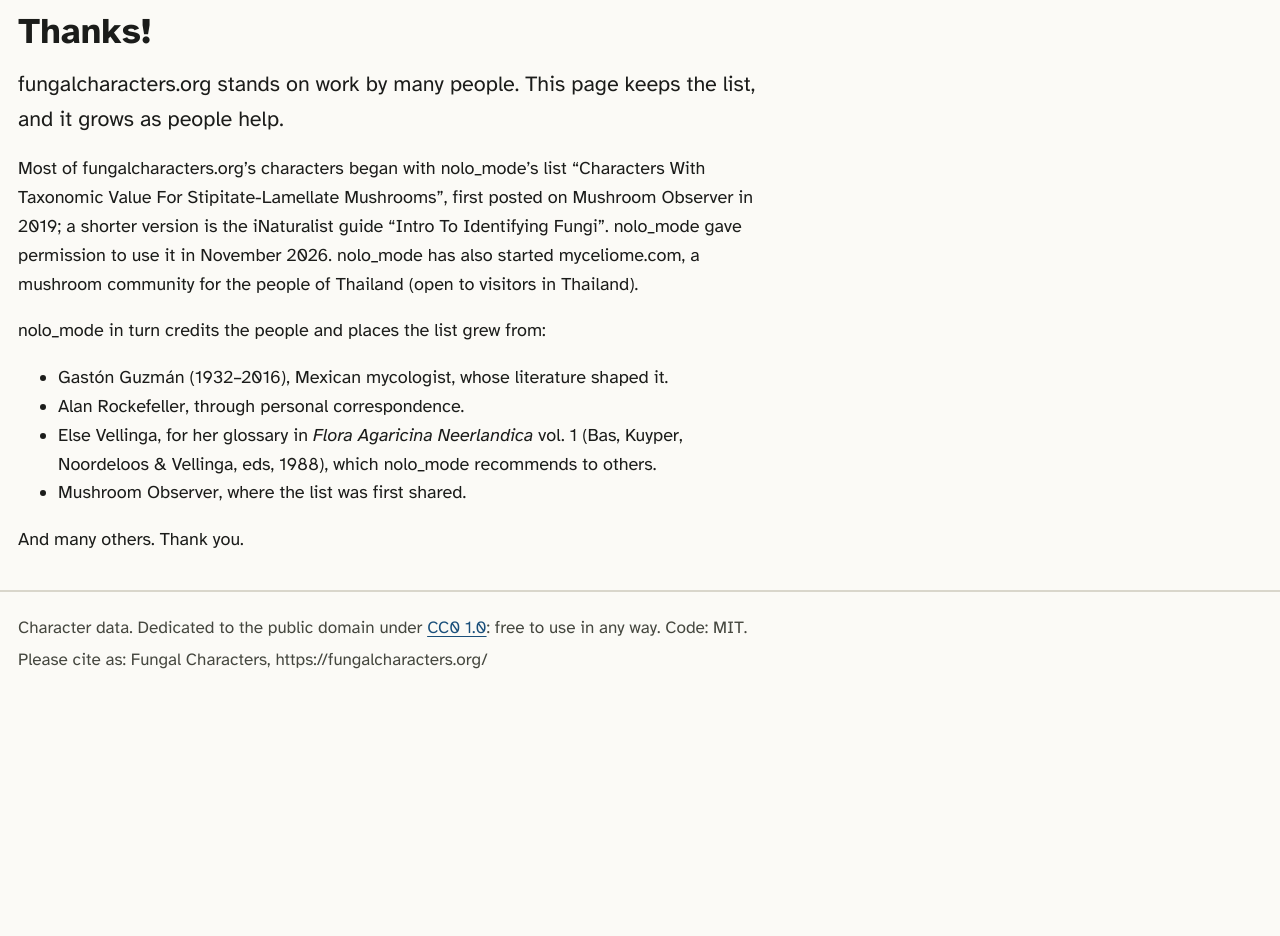
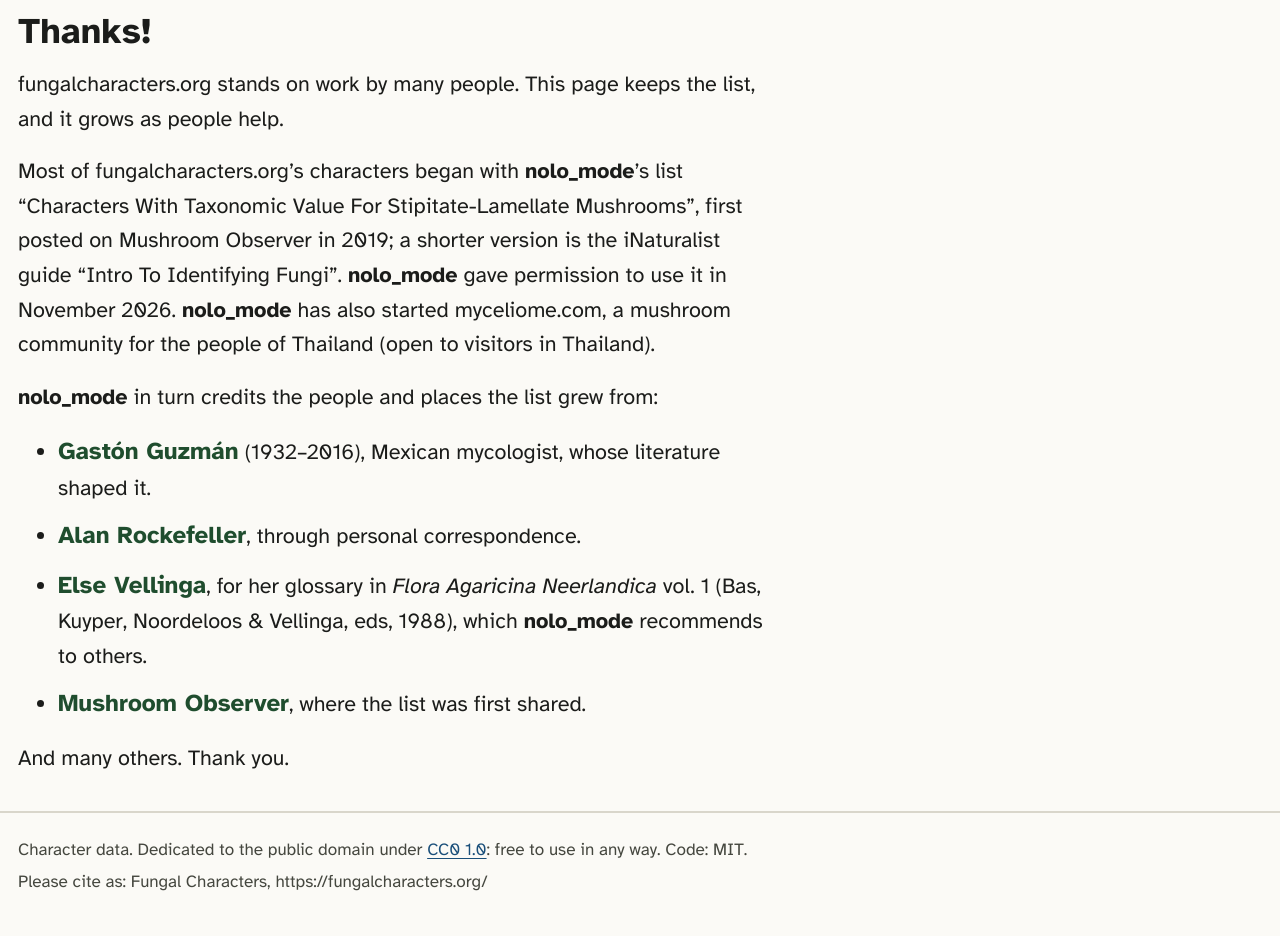
Before and after one commit to mrdbidwill/fungalcharacters, a Django app: template characters/templates/characters/thanks.html in a window 1280 px wide. Shown: the part 108-1044 px from the top of the page. Before the commit the page ends 777 px from the top, so only its background shows below. Run offline with Django 5.2, Linux system fonts and the light colour scheme; the template is opened without the code that fills it, so the values that code supplies are empty; parts of the project's set-up code (start-up, migrations or seed data) failed here and were passed over.

Commit message:
Thanks page: larger text, nolo_mode in bold, names bold and larger in theme green
Co-Authored-By: Claude Opus 5.5 <noreply@anthropic.com>

```diff
--- a/characters/static/characters/site.css
+++ b/characters/static/characters/site.css
@@ -88,6 +88,9 @@ a:hover { text-decoration-thickness: 3px; }
 code, .code { font-family: ui-monospace, SFMono-Regular, Menlo, Consolas, monospace; font-size: .88em;
   background: var(--stripe); padding: .05em .35em; border-radius: 4px; white-space: nowrap; }
 .lead { font-size: 1.2rem; }
+/* Thanks page: names stand out — bold, slightly larger, in the theme green (9.3:1 light, 11:1 dark). */
+.thanks-list li { margin-bottom: .6rem; }
+.thanks-name { font-size: 1.12em; color: var(--primary); }
 .tagline { font-size: 1.15rem; color: var(--muted); margin-top: -.25rem; }
 
 .note, .warn { background: var(--warn-bg); color: var(--text); border-left: 6px solid var(--focus);
--- a/characters/templates/characters/thanks.html
+++ b/characters/templates/characters/thanks.html
@@ -5,15 +5,15 @@
 <h1>Thanks!</h1>
 <p class="lead">fungalcharacters.org stands on work by many people. This page keeps the list, and it grows as people help.</p>
 
-<p>Most of fungalcharacters.org’s characters began with nolo_mode’s list “Characters With Taxonomic Value For Stipitate-Lamellate Mushrooms”, first posted on Mushroom Observer in 2019; a shorter version is the iNaturalist guide “Intro To Identifying Fungi”. nolo_mode gave permission to use it in November 2026. nolo_mode has also started myceliome.com, a mushroom community for the people of Thailand (open to visitors in Thailand).</p>
+<p class="lead">Most of fungalcharacters.org’s characters began with <strong>nolo_mode</strong>’s list “Characters With Taxonomic Value For Stipitate-Lamellate Mushrooms”, first posted on Mushroom Observer in 2019; a shorter version is the iNaturalist guide “Intro To Identifying Fungi”. <strong>nolo_mode</strong> gave permission to use it in November 2026. <strong>nolo_mode</strong> has also started myceliome.com, a mushroom community for the people of Thailand (open to visitors in Thailand).</p>
 
-<p>nolo_mode in turn credits the people and places the list grew from:</p>
-<ul>
-  <li>Gastón Guzmán (1932–2016), Mexican mycologist, whose literature shaped it.</li>
-  <li>Alan Rockefeller, through personal correspondence.</li>
-  <li>Else Vellinga, for her glossary in <cite>Flora Agaricina Neerlandica</cite> vol. 1 (Bas, Kuyper, Noordeloos &amp; Vellinga, eds, 1988), which nolo_mode recommends to others.</li>
-  <li>Mushroom Observer, where the list was first shared.</li>
+<p class="lead"><strong>nolo_mode</strong> in turn credits the people and places the list grew from:</p>
+<ul class="lead thanks-list">
+  <li><strong class="thanks-name">Gastón Guzmán</strong> (1932–2016), Mexican mycologist, whose literature shaped it.</li>
+  <li><strong class="thanks-name">Alan Rockefeller</strong>, through personal correspondence.</li>
+  <li><strong class="thanks-name">Else Vellinga</strong>, for her glossary in <cite>Flora Agaricina Neerlandica</cite> vol. 1 (Bas, Kuyper, Noordeloos &amp; Vellinga, eds, 1988), which <strong>nolo_mode</strong> recommends to others.</li>
+  <li><strong class="thanks-name">Mushroom Observer</strong>, where the list was first shared.</li>
 </ul>
-<p>And many others. Thank you.</p>
+<p class="lead">And many others. Thank you.</p>
 </div>
 {% endblock %}
```
